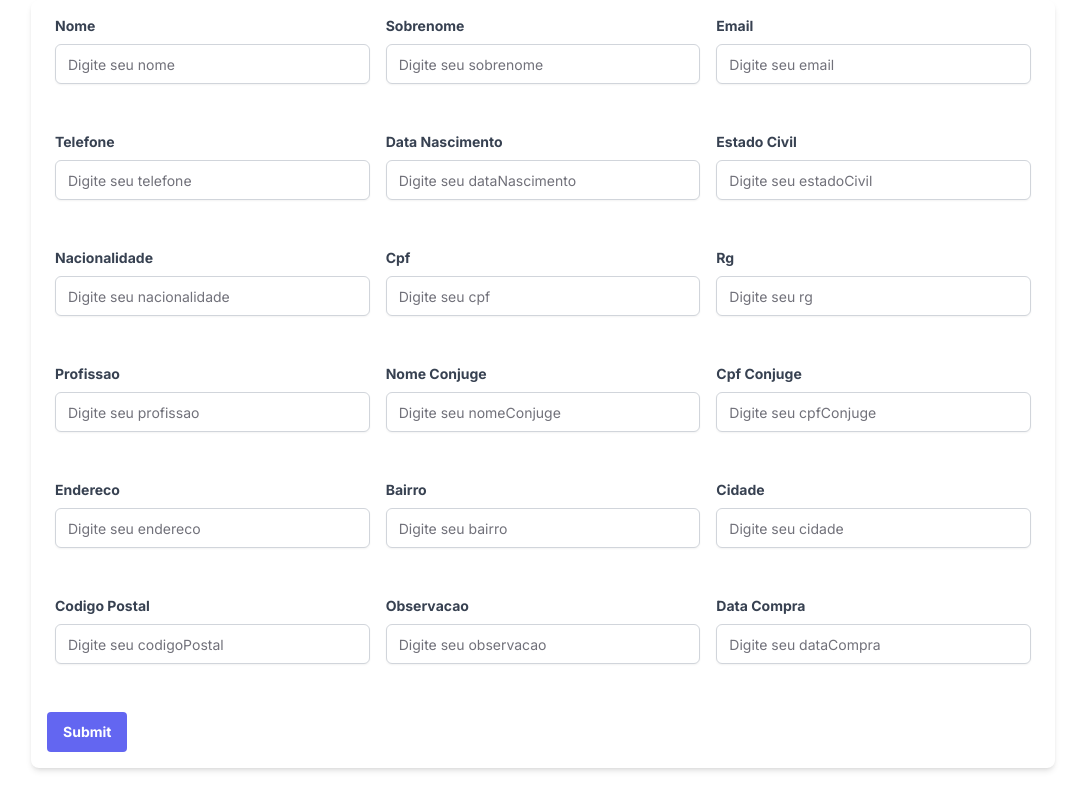
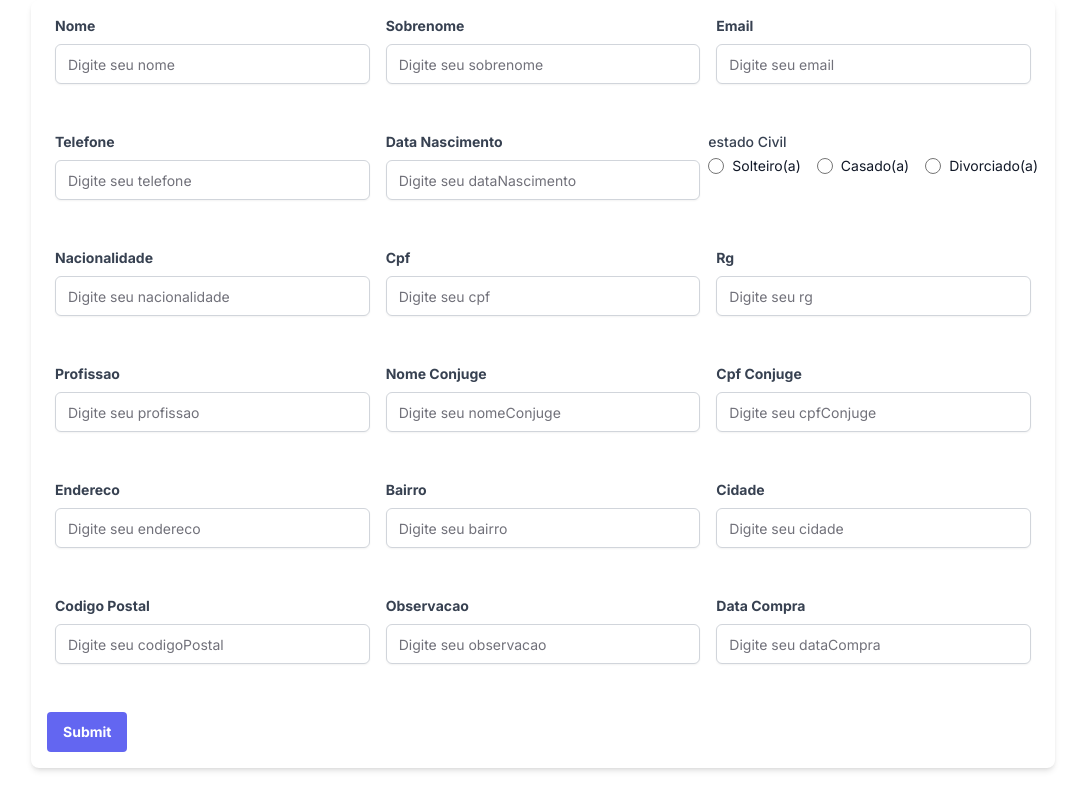
Before and after one commit to JeanDares/frontAgencia, a Next.js app: page / in a window 1280 px wide. Shown: the whole page, without its empty margins (97-1182 px from the left). Built offline with nearby package versions, Linux system fonts and the light colour scheme.

Commit message:
adicionando checkFilds

```diff
--- /dev/null
+++ b/src/app/componentes/form/checkFilds.tsx
@@ -0,0 +1,32 @@
+import { Control } from "react-hook-form";
+
+type CheckFieldsProps = {
+    id: string;
+    label: string;
+    options: string[]; // Lista de opções
+    control: Control<any>;
+    name: string;
+};
+
+export function CheckFields({ id, label, options, control, name }: CheckFieldsProps) {
+    return (
+        <div className="mb-4">
+            <label className="block text-sm font-medium text-gray-700">{label}</label>
+            <div className="mt-1 flex items-center">
+                {options.map((option, index) => (
+                    <div key={index} className="flex items-center mr-4">
+                        <input
+                            type="radio"
+                            id={`${id}-${index}`}
+                            {...control}
+                            name={name}
+                            value={option}
+                            className="h-4 w-4 text-indigo-600 border-gray-300 rounded focus:ring-indigo-500"
+                        />
+                        <label htmlFor={`${id}-${index}`} className="ml-2 block text-sm text-gray-900">{option}</label>
+                    </div>
+                ))}
+            </div>
+        </div>
+    );
+}
--- a/src/app/componentes/form/formComponent.tsx
+++ b/src/app/componentes/form/formComponent.tsx
@@ -1,10 +1,10 @@
 'use client'
-
 import { Button } from "@/components/ui/button";
 import { Form } from "@/components/ui/form";
 import { zodResolver } from "@hookform/resolvers/zod";
 import { useForm } from "react-hook-form";
 import { z } from "zod";
+import { CheckFields } from "./checkFilds";
 import InputField from "./inputField";
 
 const formSchema = z.object({
@@ -41,19 +41,30 @@ export function RegistrationForm() {
         console.log(values);
     }
 
+    const estadoCivilOptions = ["Solteiro(a)", "Casado(a)", "Divorciado(a)"];
+
     return (
         <Form {...form}>
             <form onSubmit={form.handleSubmit(onSubmit)} className="max-w-screen-lg mx-auto p-4 bg-white rounded-lg shadow-md w-80%">
                 <div className="grid grid-cols-1 sm:grid-cols-2 md:grid-cols-3 gap-y-4">
                     {Object.entries(formSchema.shape).map(([key, value]) => (
                         <div key={key} className="mb-4">
+                            {key === "estadoCivil" ? (
+                                <CheckFields
+                                    id="estadoCivil"
+                                    control={form.control}
+                                    name={key}
+                                    label={key.replace(/([A-Z])/g, ' $1').trim()}
+                                    options={estadoCivilOptions}
+                                />
+                            ) : (
                                 <InputField
                                     control={form.control}
                                     name={key}
                                     label={key.replace(/([A-Z])/g, ' $1').trim()}
                                     placeholder={key}
-
                                 />
+                            )}
                         </div>
                     ))}
                 </div>
```
Lines whose indentation alone changed are shown as unchanged.
